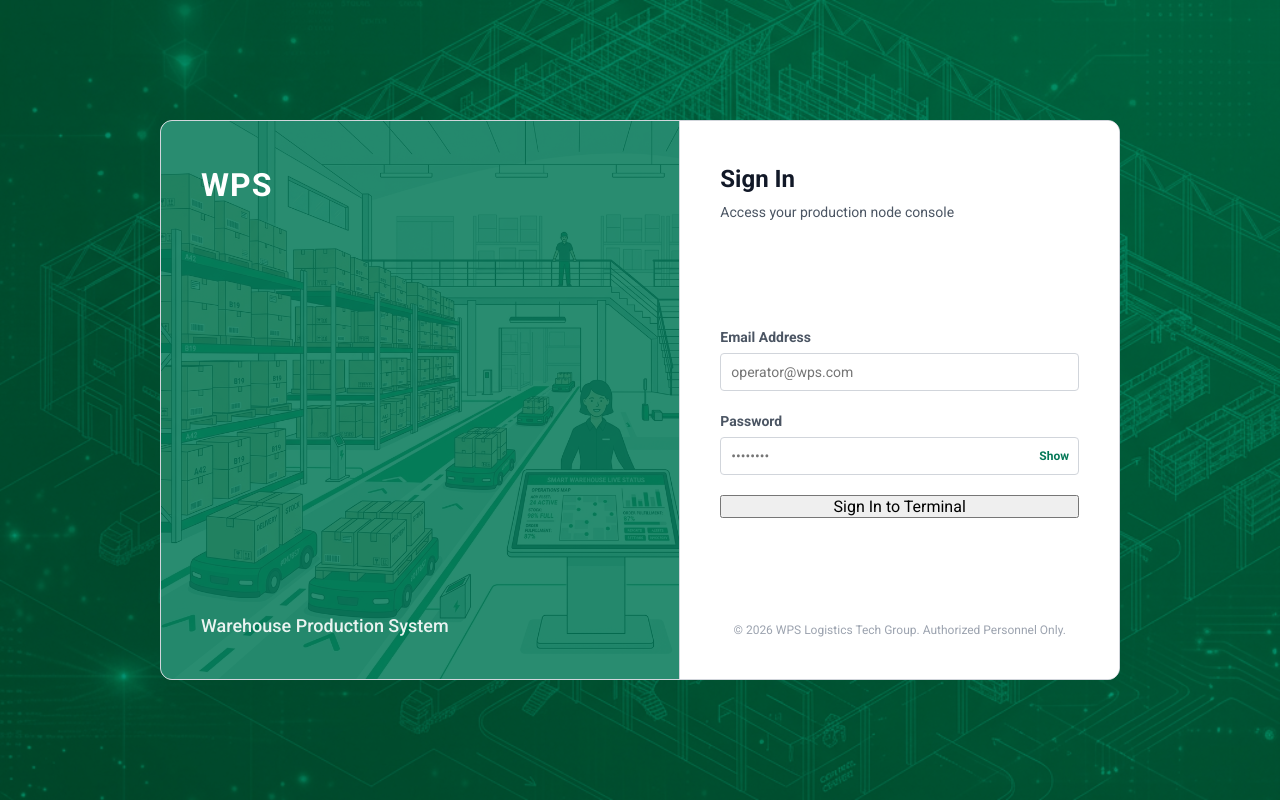
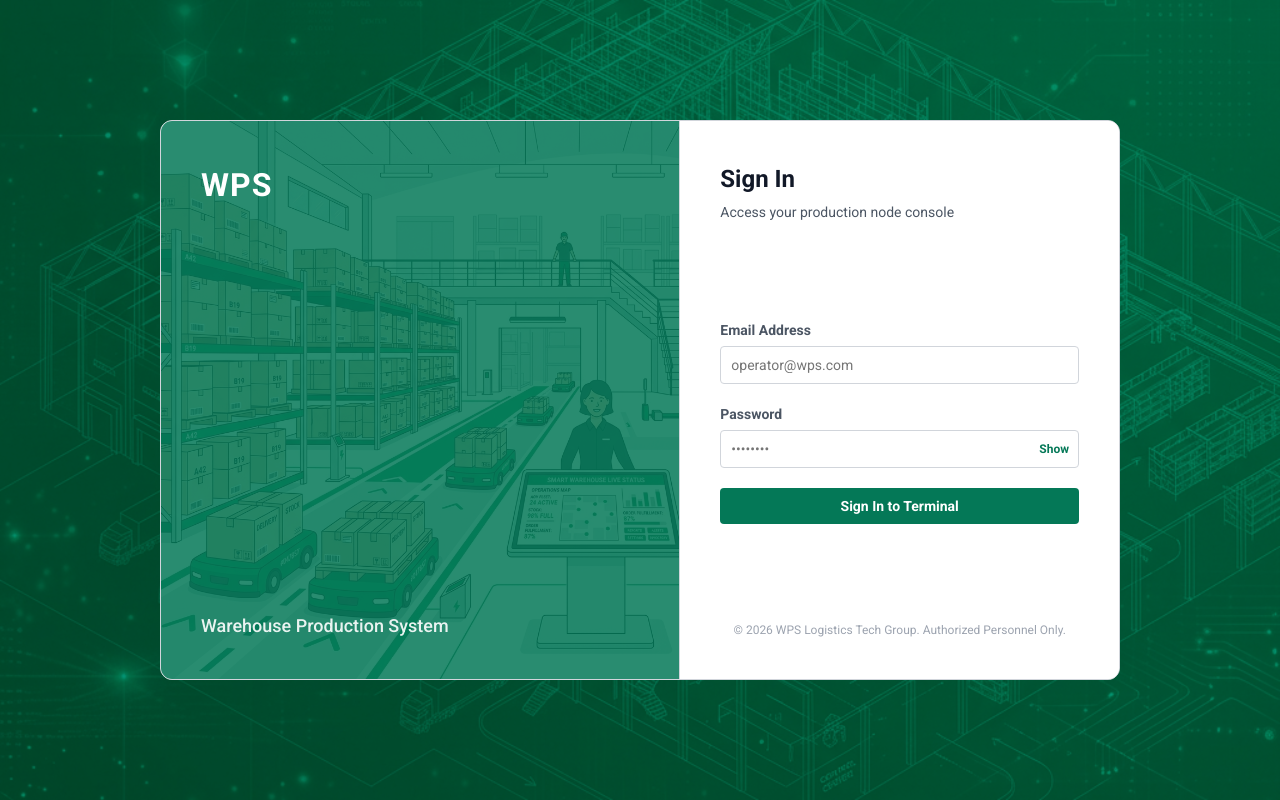
Before and after one commit to pervaizdev/Warehouse-Production-System-Frontend, a React (Vite) app: page / in a window 1280 px wide. Built offline with nearby package versions, Linux system fonts and the light colour scheme.

Commit message:
Changes in login page

```diff
--- /dev/null
+++ b/src/global-components/Button/Button.css
@@ -0,0 +1,36 @@
+.btn {
+  display: inline-flex;
+  align-items: center;
+  justify-content: center;
+  padding: var(--padding-default);
+  border: none;
+  border-radius: var(--border-radius-sm);
+  font-size: var(--font-size-sm);
+  font-weight: var(--font-weight-semibold);
+  cursor: pointer;
+  transition: background-color var(--transition-fast), opacity var(--transition-fast);
+  gap: var(--spacing-base);
+}
+
+.btn:disabled {
+  opacity: 0.7;
+  cursor: not-allowed;
+}
+
+.btn-primary {
+  background-color: var(--primary);
+  color: var(--text-on-primary);
+}
+
+.btn-primary:hover:not(:disabled) {
+  background-color: var(--primary-hover);
+}
+
+.btn-spinner {
+  width: 16px;
+  height: 16px;
+  border: 2px solid var(--primary-light);
+  border-radius: 50%;
+  border-top-color: var(--text-on-primary);
+  animation: spin 0.8s linear infinite;
+}
--- a/src/global-components/Button/Button.jsx
+++ b/src/global-components/Button/Button.jsx
@@ -1,3 +1,5 @@
+import './Button.css';
+
 const Button = ({
   children,
   variant = 'primary',
--- a/src/pages/login/Login.css
+++ b/src/pages/login/Login.css
@@ -216,46 +216,6 @@
 
 .login-submit-btn {
   width: 100%;
-  padding: var(--padding-default);
-  background-color: var(--primary);
-  color: var(--text-on-primary);
-  border: none;
-  border-radius: var(--border-radius-sm);
-  font-size: var(--font-size-sm);
-  font-weight: var(--font-weight-semibold);
-  cursor: pointer;
-  transition: background-color var(--transition-fast);
-}
-
-.login-submit-btn:hover:not(:disabled) {
-  background-color: var(--primary-hover);
-}
-
-.login-submit-btn:disabled {
-  opacity: 0.7;
-  cursor: not-allowed;
-}
-
-.login-spinner-row {
-  display: flex;
-  align-items: center;
-  justify-content: center;
-  gap: var(--spacing-base);
-}
-
-.login-spinner {
-  width: 16px;
-  height: 16px;
-  border: 2px solid var(--primary-light);
-  border-radius: 50%;
-  border-top-color: var(--text-on-primary);
-  animation: spin 0.8s linear infinite;
-}
-
-@keyframes spin {
-  to {
-    transform: rotate(360deg);
-  }
 }
 
 .login-footer {
--- a/src/pages/login/Login.jsx
+++ b/src/pages/login/Login.jsx
@@ -112,6 +112,7 @@ const Login = () => {
               variant="primary"
               isLoading={isLoading}
               disabled={isLoading}
+              className="login-submit-btn"
             >
               Sign In to Terminal
             </Button>
```
